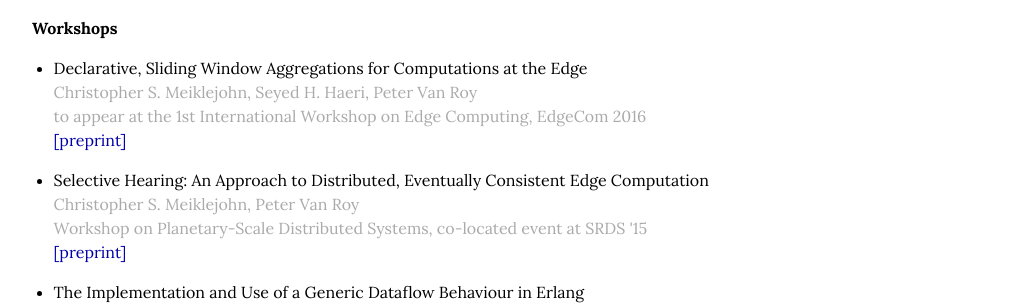
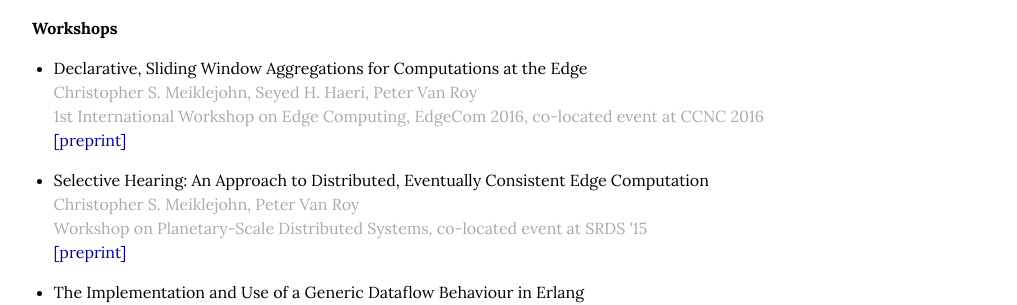
Before and after one commit to cmeiklejohn/cmeiklejohn.github.io, a Jekyll site: the page built from publications.html, in a window 1280 px wide and 900 px high, scrolled down 326 px. Shown: the part 154-459 px from the top of the window, without its empty margins (88-1105 px from the left). Built offline with Jekyll 4.4.1, drawn with Linux system fonts in a browser that asks for light colours.

Commit message:
Update with correct information.

```diff
--- a/publications.html
+++ b/publications.html
@@ -39,7 +39,7 @@ title: Publications
       <p>
         Declarative, Sliding Window Aggregations for Computations at the Edge
         <span class="author">Christopher S. Meiklejohn, Seyed H. Haeri, Peter Van Roy</span>
-        <span class="date">to appear at the 1st International Workshop on Edge Computing, EdgeCom 2016</span>
+        <span class="date">1st International Workshop on Edge Computing, EdgeCom 2016, co-located event at CCNC 2016</span>
         <span><a
               href="http://christophermeiklejohn.com/publications/edgecom-2016-preprint.pdf">[preprint]</a>
       </p>
```
